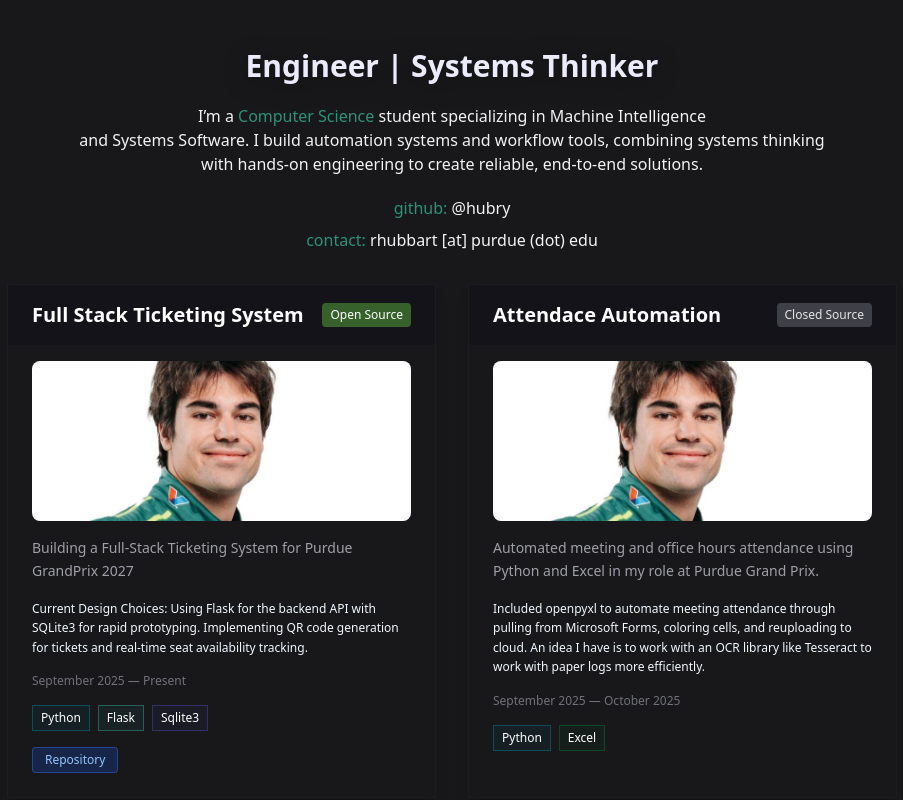
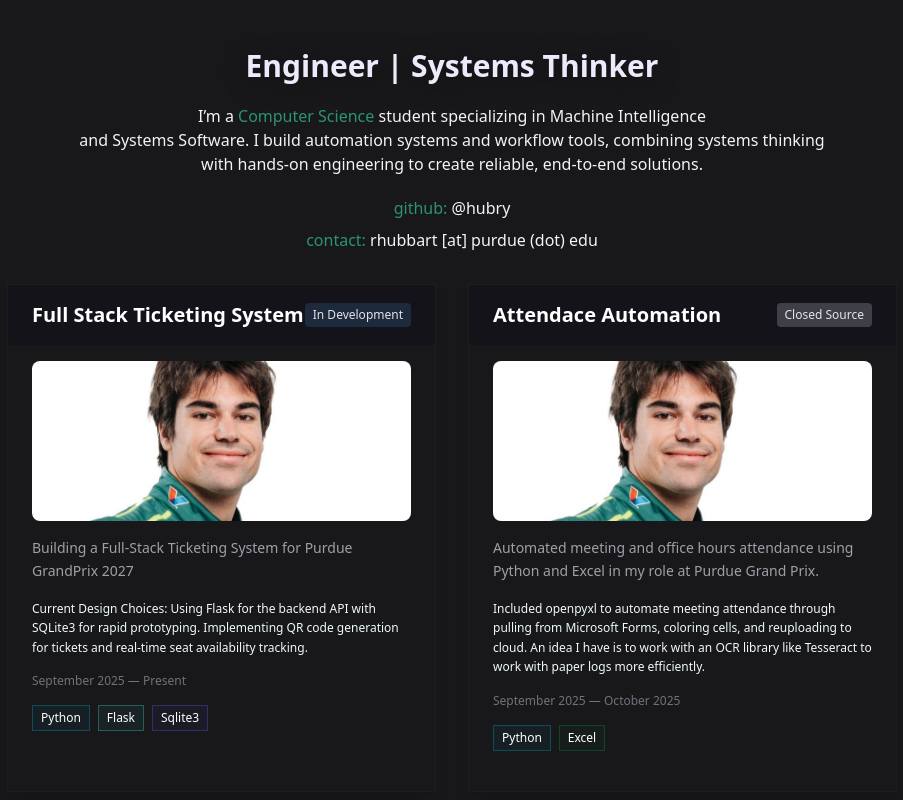
Before and after one commit to hub-ry/portfolio, a React (Vite) app: page / in a window 1280 px wide. Shown: the top 800 px of the page, without its empty margins (188-1091 px from the left). Built offline with nearby package versions, Linux system fonts and the light colour scheme.

Commit message:
added in-progress tab

```diff
--- a/src/components/ProjectCard.tsx
+++ b/src/components/ProjectCard.tsx
@@ -7,7 +7,7 @@ type Props = {
 const sourceColors: Record<string, string> = {
   "Open-Source": "bg-[oklch(0.7898_0.207_139/40.15%)] text-white",
   "Closed-Source": "bg-zinc-700 text-zinc-200",
-  "In-Progress": "bg-yellow-500 text-black",
+  "In-Development": "bg-slate-800 text-zinc-200",
 };
 
 const techColors: Record<string, string> = {
--- a/src/data/projects.ts
+++ b/src/data/projects.ts
@@ -20,7 +20,7 @@ export type Project = {
   start: string
   end: string
   techStack: string[]
-  source: "Open-Source" | "Closed-Source" | "In-Progress"
+  source: "Open-Source" | "Closed-Source" | "In-Development"
   links?: ProjectLink[]
   id: string
 }
@@ -36,10 +36,7 @@ export const projects: Project[] = [
     start: 'September 2025',
     end: 'Present',
     techStack: ["Python", "Flask", "Sqlite3"],
-    source: "Open-Source",
-    links: [
-      { label: "Repository", url: "https://github.com/hub-ry/ticketing" },
-    ],
+    source: "In-Development",
     id: "ticketing-system"
   },
   {
```
